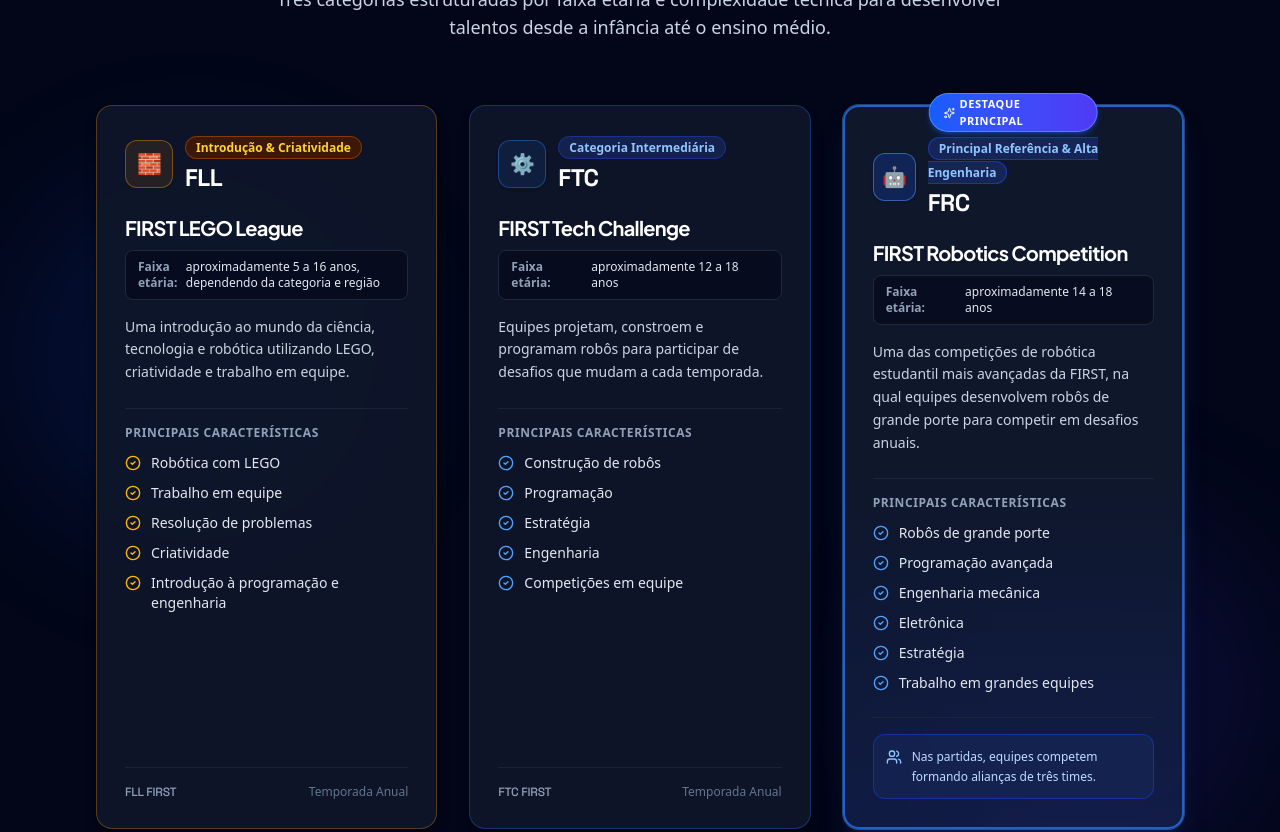
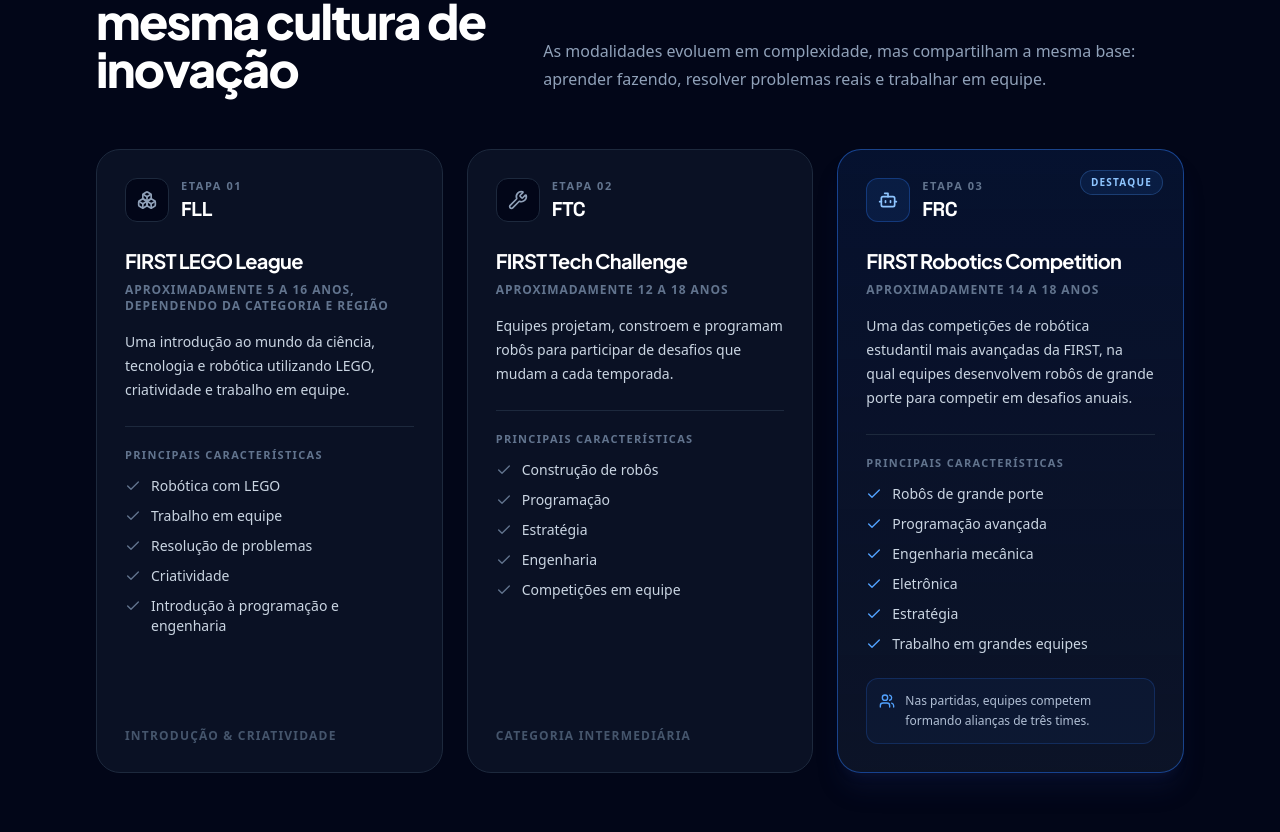
Before and after one commit to giovannifeliciano0703r-design/Site-Senai, a React (Vite) app: page / in a window 1280 px wide. Shown: the part 1760-2592 px from the top of the page. Built offline with nearby package versions, Linux system fonts and the light colour scheme.

Commit message:
style: make modality cards cleaner and more consistent

```diff
--- a/src/components/Modalities.tsx
+++ b/src/components/Modalities.tsx
@@ -1,181 +1,106 @@
 import React from 'react';
+import { Bot, Boxes, Check, Cpu, Users, Wrench } from 'lucide-react';
+import { motion } from 'motion/react';
 import { MODALITIES } from '../data/roboticsData';
-import { CheckCircle2, Users, ShieldAlert, Sparkles, Award, Cpu, Boxes, Wrench, Bot } from 'lucide-react';
-import { motion } from 'motion/react';
+
+const getIcon = (acronym: string) => {
+  if (acronym === 'FLL') return Boxes;
+  if (acronym === 'FTC') return Wrench;
+  return Bot;
+};
 
 export const Modalities: React.FC = () => {
-  const getModalityIcon = (acronym: string) => {
-    switch (acronym) {
-      case 'FLL':
-        return <Boxes className="w-6 h-6 text-amber-400" />;
-      case 'FTC':
-        return <Wrench className="w-6 h-6 text-blue-400" />;
-      case 'FRC':
-        return <Bot className="w-6 h-6 text-indigo-300" />;
-      default:
-        return <Cpu className="w-6 h-6 text-blue-400" />;
-    }
-  };
-
-  const getEmojiIcon = (acronym: string) => {
-    switch (acronym) {
-      case 'FLL':
-        return '🧱';
-      case 'FTC':
-        return '⚙️';
-      case 'FRC':
-        return '🤖';
-      default:
-        return '⚡';
-    }
-  };
-
   return (
-    <section id="modalidades" className="py-24 relative overflow-hidden">
-      {/* Background Gradients */}
-      <div className="absolute top-1/2 left-0 w-96 h-96 bg-blue-600/10 rounded-full blur-3xl pointer-events-none -translate-y-1/2" />
-      <div className="absolute bottom-10 right-0 w-96 h-96 bg-indigo-600/10 rounded-full blur-3xl pointer-events-none" />
-
-      <div className="max-w-6xl mx-auto px-4 sm:px-6 lg:px-8 relative z-10">
-        {/* Section Heading */}
-        <div className="text-center max-w-3xl mx-auto mb-16 space-y-3">
-          <div className="inline-flex items-center gap-1.5 px-3.5 py-1 rounded-full bg-blue-950/80 border border-blue-800/60 text-xs font-semibold text-blue-300">
-            <Cpu className="w-3.5 h-3.5" />
-            <span>Programas Oficiais</span>
+    <section id="modalidades" className="relative py-24 lg:py-28">
+      <div className="mx-auto max-w-6xl px-4 sm:px-6 lg:px-8">
+        <div className="mb-14 grid gap-5 lg:grid-cols-[0.8fr_1.2fr] lg:items-end">
+          <div>
+            <div className="inline-flex items-center gap-2 rounded-full border border-blue-500/20 bg-blue-500/5 px-3 py-1.5 text-xs font-bold uppercase tracking-[0.14em] text-blue-300">
+              <Cpu className="h-3.5 w-3.5" aria-hidden="true" />
+              Modalidades FIRST
             </div>
-          <h2 id="modalities-heading" className="text-3xl sm:text-4xl lg:text-5xl font-extrabold text-white tracking-tight">
-            Modalidades da FIRST
+            <h2 className="mt-4 text-3xl font-extrabold text-white sm:text-4xl lg:text-5xl">
+              Três níveis, uma mesma cultura de inovação
             </h2>
-          <p className="text-base sm:text-lg text-slate-300">
-            Três categorias estruturadas por faixa etária e complexidade técnica para desenvolver talentos desde a infância até o ensino médio.
+          </div>
+          <p className="max-w-2xl text-base leading-7 text-slate-400 lg:justify-self-end">
+            As modalidades evoluem em complexidade, mas compartilham a mesma base: aprender fazendo, resolver problemas reais e trabalhar em equipe.
           </p>
         </div>
 
-        {/* 3 Main Cards Grid */}
-        <div className="grid grid-cols-1 lg:grid-cols-3 gap-8 items-stretch">
-          {MODALITIES.map((modality, idx) => {
-            const isFRC = modality.highlight;
-            const isFLL = modality.acronym === 'FLL';
-            const isFTC = modality.acronym === 'FTC';
+        <div className="grid gap-6 lg:grid-cols-3">
+          {MODALITIES.map((modality, index) => {
+            const Icon = getIcon(modality.acronym);
+            const highlighted = modality.acronym === 'FRC';
 
             return (
-              <motion.div
+              <motion.article
                 key={modality.id}
-                id={`card-modality-${modality.acronym.toLowerCase()}`}
-                initial={{ opacity: 0, y: 30 }}
+                initial={{ opacity: 0, y: 18 }}
                 whileInView={{ opacity: 1, y: 0 }}
-                viewport={{ once: true, margin: '-40px' }}
-                transition={{ duration: 0.4, delay: idx * 0.15 }}
-                whileHover={{ y: -6, transition: { duration: 0.2 } }}
-                className={`relative flex flex-col justify-between rounded-2xl p-7 transition-all duration-300 ${
-                  isFRC
-                    ? 'bg-gradient-to-b from-slate-900 via-slate-900 to-blue-950/70 border-2 border-blue-500/70 shadow-xl shadow-blue-950/50 ring-1 ring-blue-400/40'
-                    : isFLL
-                    ? 'bg-slate-900/90 border border-amber-500/30 hover:border-amber-500/60 shadow-lg shadow-black/30'
-                    : 'bg-slate-900/90 border border-blue-500/30 hover:border-blue-500/60 shadow-lg shadow-black/30'
+                viewport={{ once: true, margin: '-50px' }}
+                transition={{ duration: 0.4, delay: index * 0.08 }}
+                className={`relative flex h-full flex-col rounded-3xl border p-6 sm:p-7 ${
+                  highlighted
+                    ? 'border-blue-500/45 bg-gradient-to-b from-blue-500/10 to-slate-900/80 shadow-xl shadow-blue-950/25'
+                    : 'border-slate-800 bg-slate-900/65'
                 }`}
               >
-                {/* Highlight Badge for FRC */}
-                {isFRC && (
-                  <div className="absolute -top-3.5 left-1/2 -translate-x-1/2 px-3.5 py-0.5 rounded-full bg-gradient-to-r from-blue-600 to-indigo-600 text-white text-[11px] font-bold uppercase tracking-wider shadow-md shadow-blue-600/40 flex items-center gap-1 border border-blue-300/40">
-                    <Sparkles className="w-3 h-3" />
-                    <span>Destaque Principal</span>
+                {highlighted && (
+                  <div className="absolute right-5 top-5 rounded-full border border-blue-400/25 bg-blue-500/10 px-2.5 py-1 text-[10px] font-extrabold uppercase tracking-[0.12em] text-blue-300">
+                    Destaque
                   </div>
                 )}
 
-                {/* Top Section */}
-                <div>
-                  {/* Card Header: Icon + Acronym */}
-                  <div className="flex items-start justify-between gap-4 mb-5">
                 <div className="flex items-center gap-3">
-                      <div
-                        className={`w-12 h-12 rounded-xl flex items-center justify-center text-xl shadow-sm ${
-                          isFRC
-                            ? 'bg-blue-600/20 border border-blue-400/50 text-blue-300'
-                            : isFLL
-                            ? 'bg-amber-500/10 border border-amber-500/40 text-amber-400'
-                            : 'bg-blue-500/10 border border-blue-500/40 text-blue-400'
-                        }`}
-                      >
-                        {getEmojiIcon(modality.acronym)}
+                  <div className={`flex h-11 w-11 items-center justify-center rounded-xl border ${
+                    highlighted
+                      ? 'border-blue-500/30 bg-blue-500/10 text-blue-300'
+                      : 'border-slate-800 bg-slate-950 text-slate-400'
+                  }`}>
+                    <Icon className="h-5 w-5" aria-hidden="true" />
                   </div>
                   <div>
-                        <span
-                          className={`text-xs font-semibold px-2.5 py-0.5 rounded-full border ${
-                            isFRC
-                              ? 'bg-blue-950 text-blue-300 border-blue-700/60'
-                              : isFLL
-                              ? 'bg-amber-950/80 text-amber-300 border-amber-700/60'
-                              : 'bg-blue-950/80 text-blue-300 border-blue-800/60'
-                          }`}
-                        >
-                          {modality.badge}
-                        </span>
-                        <div className="font-mono-tech text-2xl font-bold text-white mt-1">
-                          {modality.acronym}
-                        </div>
-                      </div>
+                    <p className="text-[11px] font-bold uppercase tracking-[0.14em] text-slate-500">Etapa 0{index + 1}</p>
+                    <p className="font-mono-tech text-xl font-bold text-white">{modality.acronym}</p>
                   </div>
                 </div>
 
-                  {/* Title & Age Range */}
-                  <div className="space-y-2 mb-4">
-                    <h3 className="text-xl font-bold text-white leading-snug">
-                      {modality.name}
-                    </h3>
-
-                    <div className="flex items-start gap-1.5 text-xs text-slate-300 bg-slate-950/60 px-3 py-2 rounded-lg border border-slate-800">
-                      <span className="font-semibold text-slate-400">Faixa etária:</span>
-                      <span className="font-medium text-slate-200">{modality.ageRange}</span>
-                    </div>
+                <div className="mt-6">
+                  <h3 className="text-xl font-bold leading-snug text-white">{modality.name}</h3>
+                  <p className="mt-2 text-xs font-semibold uppercase tracking-[0.08em] text-slate-500">
+                    {modality.ageRange}
+                  </p>
+                  <p className="mt-4 text-sm leading-6 text-slate-300">{modality.shortDescription}</p>
                 </div>
 
-                  {/* Short Description */}
-                  <p className="text-sm text-slate-300 leading-relaxed mb-6 font-normal">
-                    {modality.shortDescription}
+                <div className="mt-6 border-t border-slate-800 pt-5">
+                  <p className="mb-3 text-[11px] font-bold uppercase tracking-[0.12em] text-slate-500">
+                    Principais características
                   </p>
-
-                  {/* Characteristics Section */}
-                  <div className="space-y-3 pt-4 border-t border-slate-800/80">
-                    <h4 className="text-xs font-bold uppercase tracking-wider text-slate-400">
-                      Principais características
-                    </h4>
                   <ul className="space-y-2.5">
-                      {modality.features.map((feature, i) => (
-                        <li key={i} className="flex items-start gap-2.5 text-sm text-slate-200">
-                          <CheckCircle2
-                            className={`w-4 h-4 mt-0.5 flex-shrink-0 ${
-                              isFRC
-                                ? 'text-blue-400'
-                                : isFLL
-                                ? 'text-amber-400'
-                                : 'text-blue-400'
-                            }`}
-                          />
+                    {modality.features.map((feature) => (
+                      <li key={feature} className="flex items-start gap-2.5 text-sm text-slate-300">
+                        <Check className={`mt-0.5 h-4 w-4 shrink-0 ${highlighted ? 'text-blue-400' : 'text-slate-500'}`} aria-hidden="true" />
                         <span>{feature}</span>
                       </li>
                     ))}
                   </ul>
                 </div>
-                </div>
 
-                {/* Bottom Alliance note for FRC or taglines */}
-                <div className="mt-6 pt-4 border-t border-slate-800/80">
+                <div className="mt-auto pt-6">
                   {modality.allianceNote ? (
-                    <div className="p-3 rounded-xl bg-blue-950/70 border border-blue-700/50 flex items-start gap-2.5">
-                      <Users className="w-4 h-4 text-blue-300 flex-shrink-0 mt-0.5" />
-                      <p className="text-xs text-blue-200 font-medium leading-relaxed">
-                        {modality.allianceNote}
-                      </p>
+                    <div className="flex gap-2.5 rounded-xl border border-blue-500/20 bg-blue-500/5 p-3 text-xs leading-5 text-blue-100/80">
+                      <Users className="mt-0.5 h-4 w-4 shrink-0 text-blue-400" aria-hidden="true" />
+                      <span>{modality.allianceNote}</span>
                     </div>
                   ) : (
-                    <div className="text-xs text-slate-400 flex items-center justify-between">
-                      <span className="font-mono-tech">{modality.acronym} FIRST</span>
-                      <span className="text-slate-500">Temporada Anual</span>
+                    <div className="text-xs font-semibold uppercase tracking-[0.1em] text-slate-600">
+                      {modality.badge}
                     </div>
                   )}
                 </div>
-              </motion.div>
+              </motion.article>
             );
           })}
         </div>
```
Lines whose indentation alone changed are shown as unchanged.
